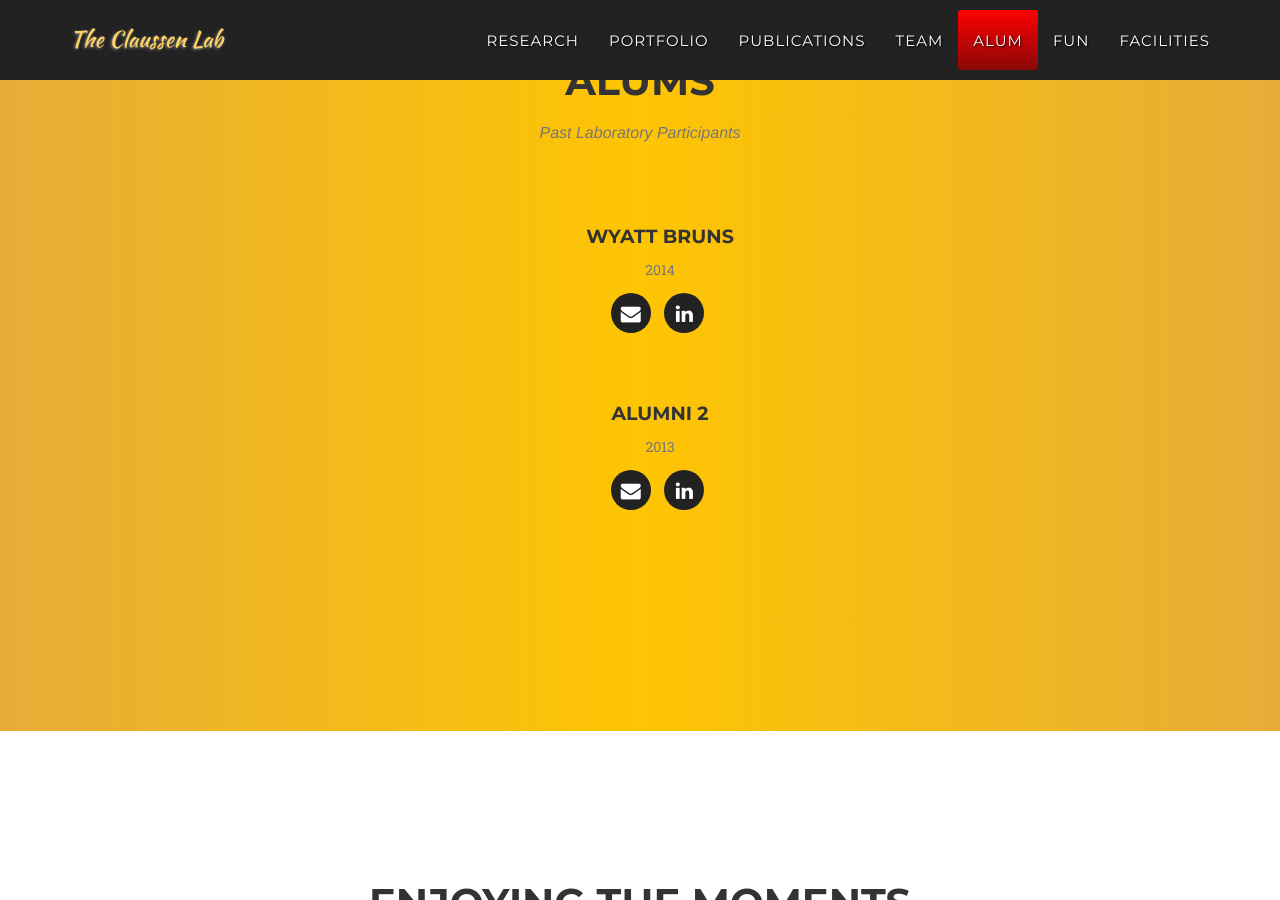
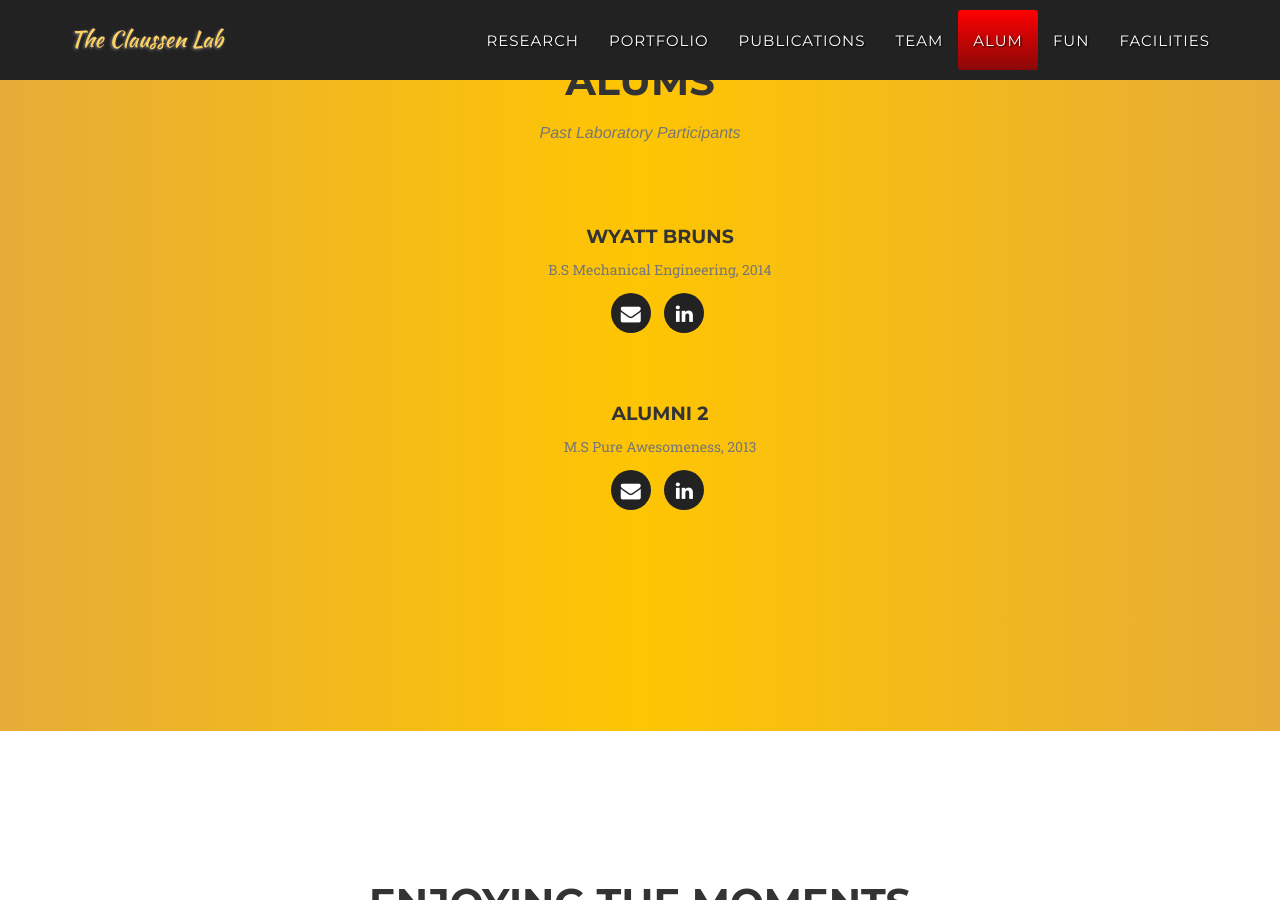
Before and after one commit to shaoweiD/newwebsite, a Jekyll site: the page built from index.html, in a window 1280 px wide and 900 px high, scrolled down 7761 px. Built offline with Jekyll 4.4.1, drawn with Linux system fonts in a browser that asks for light colours; some web fonts are replaced.

Commit message:
Becoming more specific in the "graduate" sector
I'm not sure how specific to be, but this is should suffice.
Should the email favicons be kept?

```diff
--- a/_config.yml
+++ b/_config.yml
@@ -106,7 +106,7 @@ people:
 # Alumni
 alumni:
 - name: Wyatt Bruns
-  graduation: 2014
+  graduation: B.S Mechanical Engineering, 2014
   social:
     - title: envelope
       url: mailto:receipient1@email.org
@@ -114,7 +114,7 @@ alumni:
       url: http://www.linkedin.com
 
 - name: Alumni 2
-  graduation: 2013
+  graduation: M.S Pure Awesomeness, 2013
   social:
     - title: envelope
       url: mailto:receipient2@email.org
```
